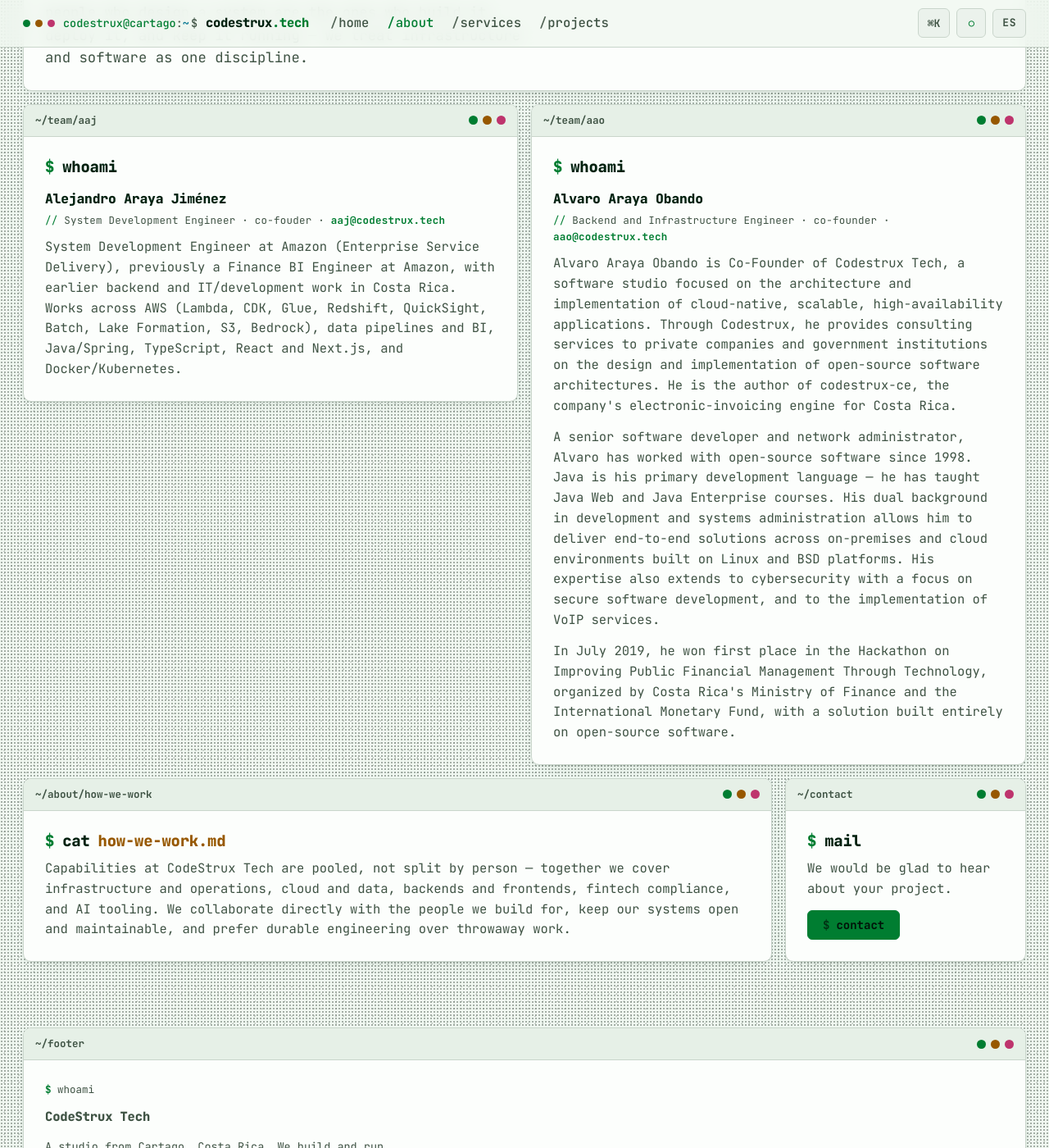
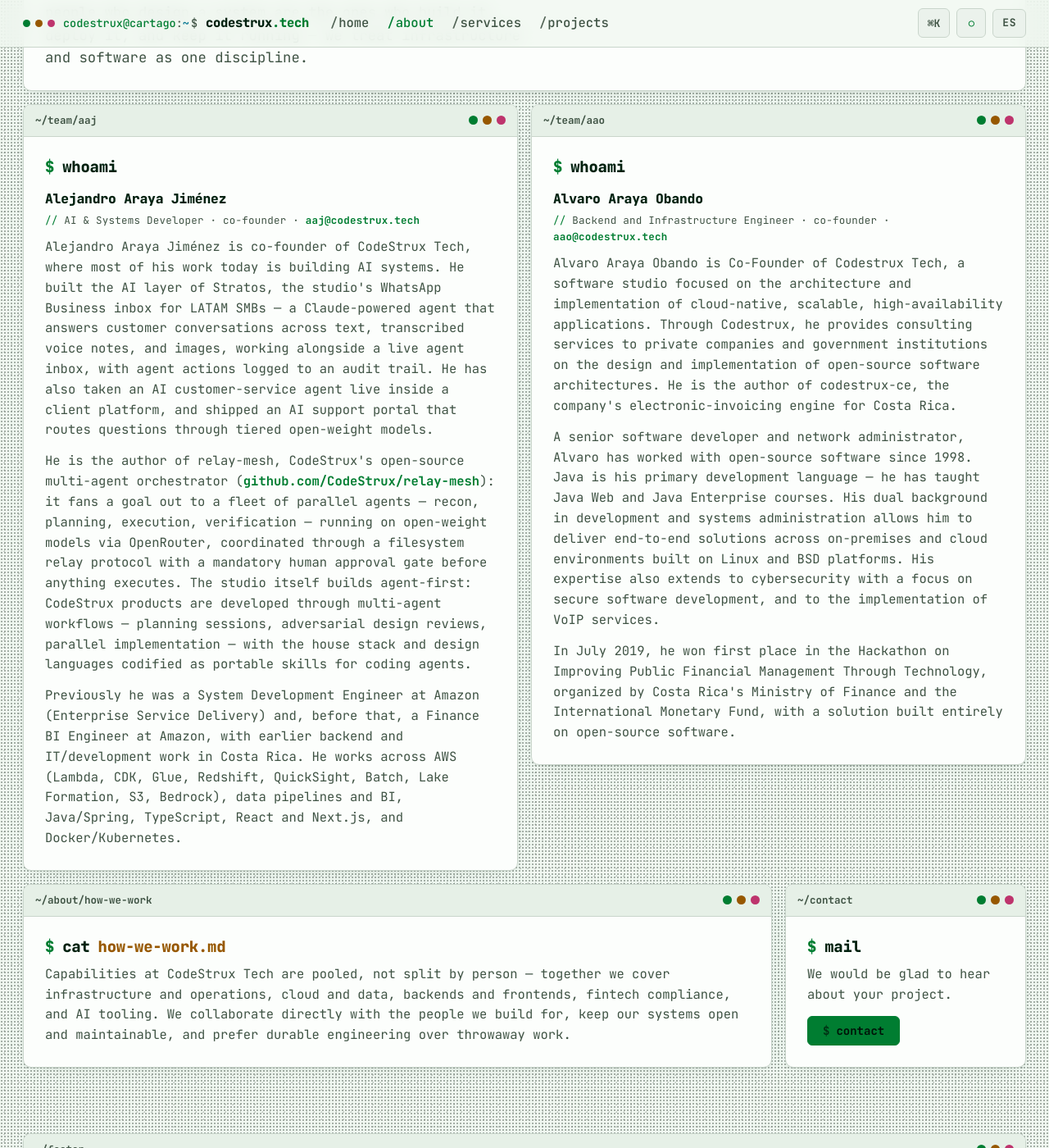
Before and after one commit to CodeStrux/codestrux-site, a Jekyll site: the page built from about.markdown, in a window 1280 px wide and 1400 px high, scrolled down 335 px. Shown: the whole window at 82% size. Built offline with Jekyll 4.4.1, drawn with Linux system fonts in a browser that asks for light colours.

Commit message:
actualización de bio aaj (en + es)

```diff
--- a/about.markdown
+++ b/about.markdown
@@ -21,8 +21,10 @@
   <div class="pane__body">
     <h2 class="cmd-head"><span class="sigil">$</span> whoami</h2>
     <h3>Alejandro Araya Jiménez</h3>
-    <p class="card-meta">System Development Engineer · co-fouder · <a href="mailto:aaj@codestrux.tech">aaj@codestrux.tech</a></p>
-    <p>System Development Engineer at Amazon (Enterprise Service Delivery), previously a Finance BI Engineer at Amazon, with earlier backend and IT/development work in Costa Rica. Works across AWS (Lambda, CDK, Glue, Redshift, QuickSight, Batch, Lake Formation, S3, Bedrock), data pipelines and BI, Java/Spring, TypeScript, React and Next.js, and Docker/Kubernetes.</p>
+    <p class="card-meta">AI &amp; Systems Developer · co-founder · <a href="mailto:aaj@codestrux.tech">aaj@codestrux.tech</a></p>
+    <p>Alejandro Araya Jiménez is co-founder of CodeStrux Tech, where most of his work today is building AI systems. He built the AI layer of Stratos, the studio's WhatsApp Business inbox for LATAM SMBs — a Claude-powered agent that answers customer conversations across text, transcribed voice notes, and images, working alongside a live agent inbox, with agent actions logged to an audit trail. He has also taken an AI customer-service agent live inside a client platform, and shipped an AI support portal that routes questions through tiered open-weight models.</p>
+    <p>He is the author of relay-mesh, CodeStrux's open-source multi-agent orchestrator (<a href="https://github.com/CodeStrux/relay-mesh" rel="noopener">github.com/CodeStrux/relay-mesh</a>): it fans a goal out to a fleet of parallel agents — recon, planning, execution, verification — running on open-weight models via OpenRouter, coordinated through a filesystem relay protocol with a mandatory human approval gate before anything executes. The studio itself builds agent-first: CodeStrux products are developed through multi-agent workflows — planning sessions, adversarial design reviews, parallel implementation — with the house stack and design languages codified as portable skills for coding agents.</p>
+    <p>Previously he was a System Development Engineer at Amazon (Enterprise Service Delivery) and, before that, a Finance BI Engineer at Amazon, with earlier backend and IT/development work in Costa Rica. He works across AWS (Lambda, CDK, Glue, Redshift, QuickSight, Batch, Lake Formation, S3, Bedrock), data pipelines and BI, Java/Spring, TypeScript, React and Next.js, and Docker/Kubernetes.</p>
   </div>
 </section>
 
--- a/es/about.markdown
+++ b/es/about.markdown
@@ -21,8 +21,10 @@
   <div class="pane__body">
     <h2 class="cmd-head"><span class="sigil">$</span> whoami</h2>
     <h3>Alejandro Araya Jiménez</h3>
-    <p class="card-meta">System Development Engineer · co-fundador · <a href="mailto:aaj@codestrux.tech">aaj@codestrux.tech</a></p>
-    <p>System Development Engineer en Amazon (Enterprise Service Delivery), antes Finance BI Engineer en Amazon, con trabajo previo de backend y de TI/desarrollo en Costa Rica. Trabaja con AWS (Lambda, CDK, Glue, Redshift, QuickSight, Batch, Lake Formation, S3, Bedrock), pipelines de datos y BI, Java/Spring, TypeScript, React y Next.js, y Docker/Kubernetes.</p>
+    <p class="card-meta">Desarrollador de IA y Sistemas · co-fundador · <a href="mailto:aaj@codestrux.tech">aaj@codestrux.tech</a></p>
+    <p>Alejandro Araya Jiménez es cofundador de CodeStrux Tech, donde la mayor parte de su trabajo actual es construir sistemas de IA. Construyó la capa de IA de Stratos, la bandeja de WhatsApp Business del estudio para pymes de LATAM — un agente impulsado por Claude que atiende conversaciones de clientes en texto, notas de voz transcritas e imágenes, trabajando junto a una bandeja de agentes en vivo, con las acciones del agente registradas en una bitácora de auditoría. También ha puesto en producción un agente de IA de servicio al cliente dentro de la plataforma de un cliente, y entregó un portal de soporte con IA que enruta consultas a través de modelos de pesos abiertos escalonados.</p>
+    <p>Es el autor de relay-mesh, el orquestador multiagente de código abierto de CodeStrux (<a href="https://github.com/CodeStrux/relay-mesh" rel="noopener">github.com/CodeStrux/relay-mesh</a>): reparte un objetivo entre una flota de agentes paralelos — reconocimiento, planificación, ejecución y verificación — que corren sobre modelos de pesos abiertos vía OpenRouter, coordinados mediante un protocolo de relevo sobre el sistema de archivos y con una aprobación humana obligatoria antes de que algo se ejecute. El estudio mismo construye con enfoque agent-first: los productos de CodeStrux se desarrollan mediante flujos multiagente — sesiones de planificación, revisiones adversariales de diseño, implementación en paralelo — con el stack y los lenguajes de diseño de la casa codificados como skills portables para agentes de programación.</p>
+    <p>Anteriormente fue System Development Engineer en Amazon (Enterprise Service Delivery) y, antes de eso, Finance BI Engineer en Amazon, con trabajo previo de backend y de TI/desarrollo en Costa Rica. Trabaja con AWS (Lambda, CDK, Glue, Redshift, QuickSight, Batch, Lake Formation, S3, Bedrock), pipelines de datos y BI, Java/Spring, TypeScript, React y Next.js, y Docker/Kubernetes.</p>
   </div>
 </section>
 
```
